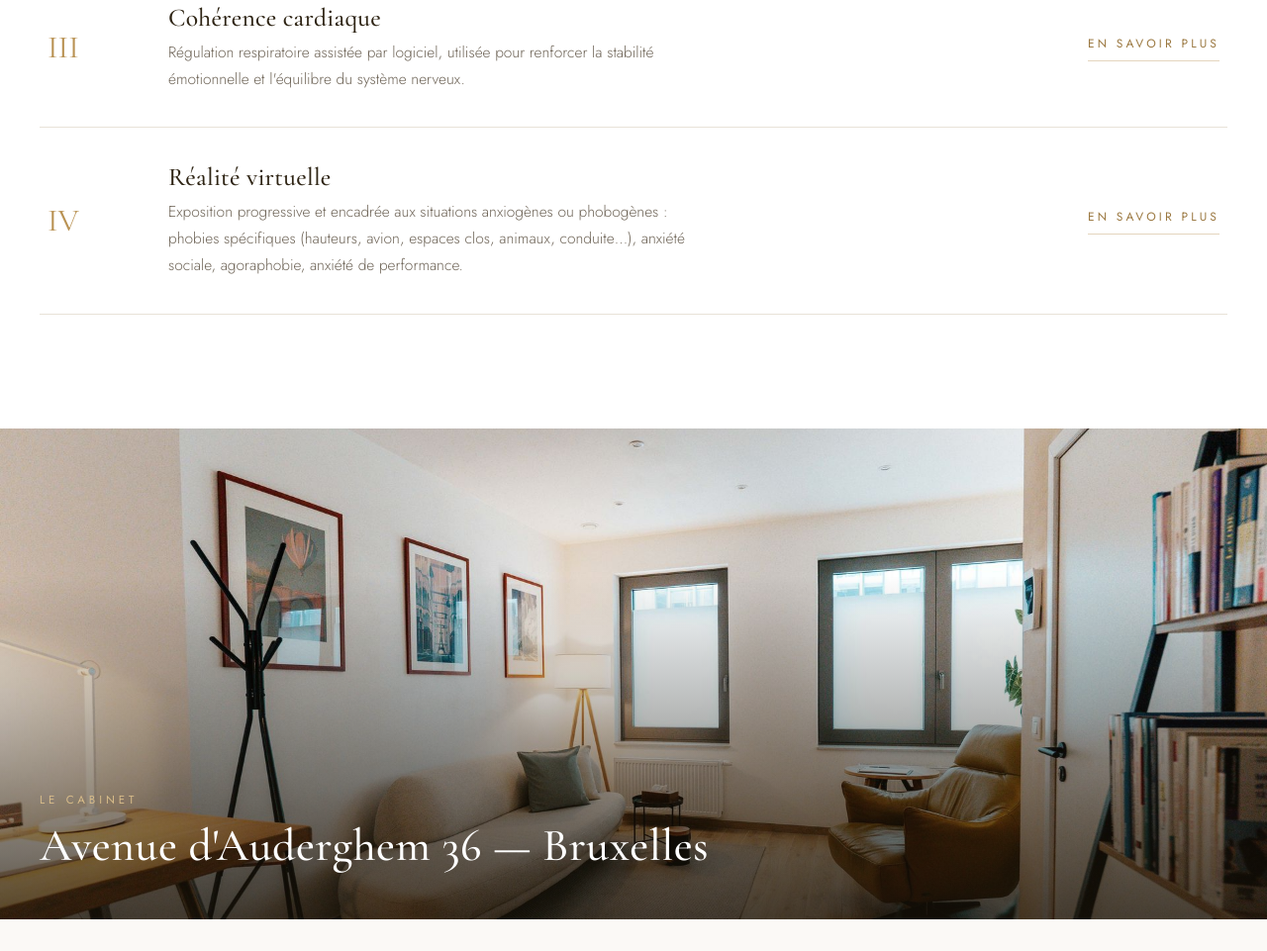
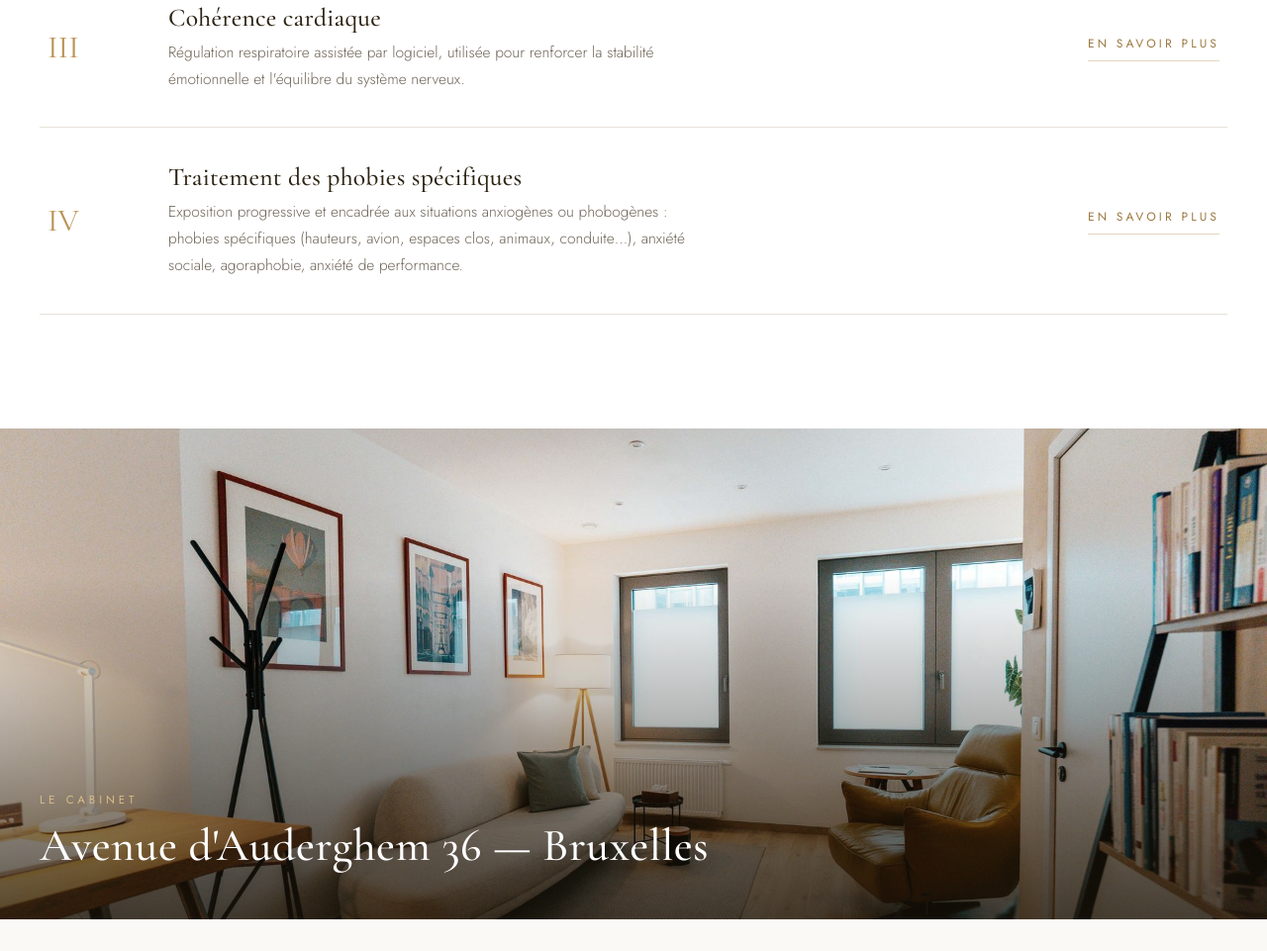
Before and after one commit to Palir-ai/gautier-delvaux-website, a plain HTML site: page index.html in a window 1280 px wide. Shown: the part 4298-5259 px from the top of the page at 99% size. Drawn offline with nearby package versions, Linux system fonts and the light colour scheme.

Commit message:
Accueil : « Réalité virtuelle » devient « Traitement des phobies spécifiques »
Co-Authored-By: Claude Fable 5.2 <noreply@anthropic.com>

```diff
--- a/index.html
+++ b/index.html
@@ -212,7 +212,7 @@
       <div class="approach-item reveal">
         <span class="num">IV</span>
         <div>
-          <h3>Réalité virtuelle</h3>
+          <h3>Traitement des phobies spécifiques</h3>
           <p>Exposition progressive et encadrée aux situations anxiogènes ou phobogènes&nbsp;: phobies spécifiques (hauteurs, avion, espaces clos, animaux, conduite…), anxiété sociale, agoraphobie, anxiété de performance.</p>
         </div>
         <a class="link-more" href="article-realite-virtuelle.html">En savoir plus</a>
```
